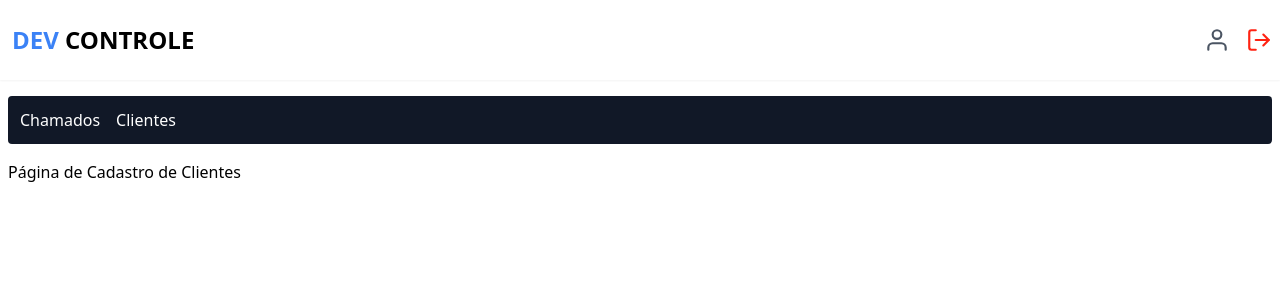
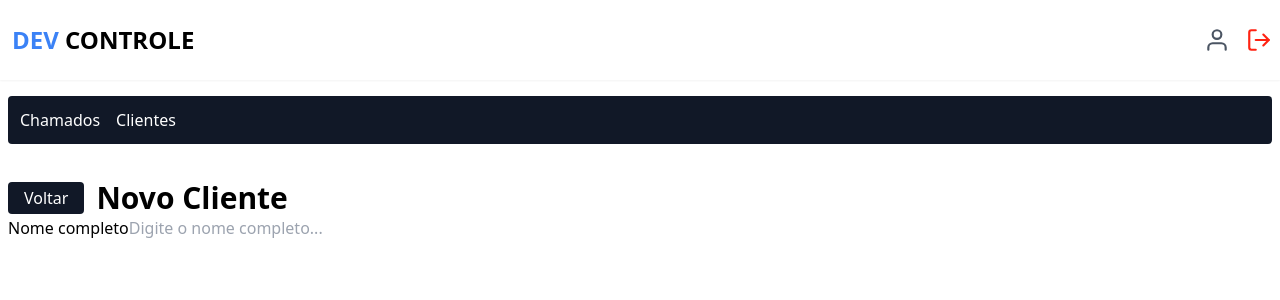
Before and after one commit to alexdev613/devcontrole, a Next.js app: page /dashboard/customer/new in a window 1280 px wide. Shown: the top 300 px of the page. Built offline with nearby package versions, Linux system fonts and the light colour scheme; no server answers; sample sign-in values are in the browser's storage.

Commit message:
feat: Privei a rota de novo cliente em NewCustomer, e criei o formulário para cadastro de um novo cliente, instalando o react-hook-form.

```diff
--- a/package.json
+++ b/package.json
@@ -10,12 +10,16 @@
   },
   "dependencies": {
     "@auth/prisma-adapter": "^2.7.4",
+    "@hookform/resolvers": "^3.9.1",
     "@prisma/client": "^5.22.0",
+    "form": "^0.2.5",
     "next": "14.2.11",
     "next-auth": "^4.24.10",
     "react": "^18",
     "react-dom": "^18",
-    "react-icons": "^5.3.0"
+    "react-hook": "^0.0.1",
+    "react-icons": "^5.3.0",
+    "zod": "^3.24.1"
   },
   "devDependencies": {
     "@types/node": "^20",
--- /dev/null
+++ b/src/app/dashboard/customer/components/form/index.tsx
@@ -0,0 +1,34 @@
+"use client"
+
+import { useForm } from 'react-hook-form'
+import { z } from 'zod'
+import { zodResolver } from '@hookform/resolvers/zod'
+
+const schema = z.object({
+  name: z.string().min(1, "O campo nome é obrigatório"),
+  email: z.string().email("Digite um email válido.").min(1, "O email é obrigatório."),
+  phone: z.string().refine( (value) => {
+    return /^(?:\(\d{2}\)\s?)?\d{9}$/.test(value) || /^\d{2}\s\d{9}$/.test(value) || /^\d{11}$/.test(value)
+  }, {
+    message: "O número de telefone deve estar (DD) 999999999"
+  }),
+  address: z.string(),
+})
+
+type FormData = z.infer<typeof schema>
+
+export function NewCustomerForm() {
+  const { register, handleSubmit, formState: { errors } } = useForm({
+    resolver: zodResolver(schema)
+  })
+
+  return (
+    <form>
+      <label>Nome completo</label>
+      <input
+        type="text"
+        placeholder="Digite o nome completo..."
+      />
+    </form>
+  )
+}
--- a/src/app/dashboard/customer/new/page.tsx
+++ b/src/app/dashboard/customer/new/page.tsx
@@ -1,9 +1,30 @@
 import { Container } from "@/components/container";
+import { authOptions } from "@/lib/auth";
+import { getServerSession } from "next-auth";
+import Link from "next/link";
+import { redirect } from "next/navigation";
+import { NewCustomerForm } from "../components/form";
 
-export default function NewCustomer() {
+export default async function NewCustomer() {
+  const session = await getServerSession(authOptions);
+
+  if(!session || !session.user) {
+    redirect("/");
+  }
+
   return (
     <Container>
-      <h1>Página de Cadastro de Clientes</h1>
+      <main className="flex flex-col mt-9 mb-2">
+        <div className="flex items-center gap-3">
+          <Link href="/dashboard/customer" className="bg-gray-900 px-4 py-1 text-white rounded">
+            Voltar
+          </Link>
+          <h1 className="text-3xl font-bold">Novo Cliente</h1>
+        </div>
+
+        <NewCustomerForm />
+
+      </main>
     </Container>
   )
 }
```
Also changed, not shown: 1 other file (tests, documents, lock files or other folders).
